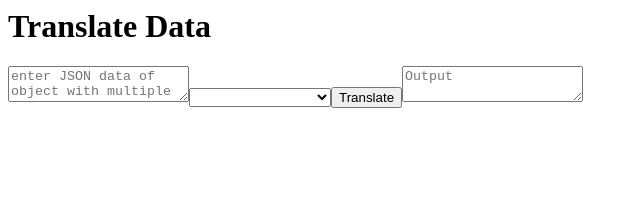
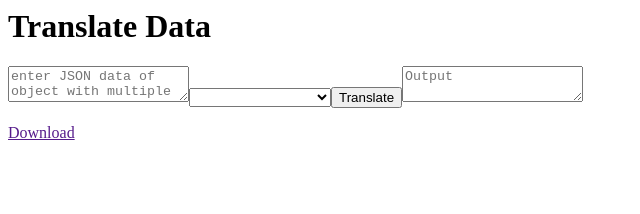
Before and after one commit to Dixitkotak/translate-json-data, an Angular app: page / in a window 1280 px wide. Shown: the top 214 px of the page, without its empty margins (0-640 px from the left). Built offline with nearby package versions, Linux system fonts and the light colour scheme.

Commit message:
2 files modified

```diff
--- a/src/app/app.component.html
+++ b/src/app/app.component.html
@@ -22,3 +22,4 @@
 <p>
   {{ dataoflang | json }}
 </p>
+<a class="btn btn-clear" title="Download JSON" [href]="downloadJsonHref" download="download.json">Download</a>
--- a/src/app/app.component.ts
+++ b/src/app/app.component.ts
@@ -1,4 +1,5 @@
 import { Component, OnInit } from '@angular/core';
+import { DomSanitizer } from '@angular/platform-browser';
 
 import { AppService } from './app.service';
 
@@ -10,7 +11,7 @@ import { AppService } from './app.service';
 export class AppComponent implements OnInit {
   private name: any;
   selectedLang: 'en';
-  constructor(private appService: AppService) {}
+  constructor(private appService: AppService,private sanitizer: DomSanitizer) {}
   languageList: any = {
     af: 'afrikaans',
     sq: 'albanian',
@@ -122,6 +123,7 @@ export class AppComponent implements OnInit {
   /*
     Write code obtaining data from service on initialization and displaying object field
   */
+    downloadJsonHref:any;
   dataInput: any;
   dataoflang: any;
   stringData: string = '';
@@ -143,4 +145,9 @@ export class AppComponent implements OnInit {
       }
     }
   }
+  generateDownloadJsonUri() {
+    var theJSON = JSON.stringify(this.stringData);
+    var uri = this.sanitizer.bypassSecurityTrustUrl("data:text/json;charset=UTF-8," + encodeURIComponent(theJSON));
+    this.downloadJsonHref = uri;
 }
+}
```
